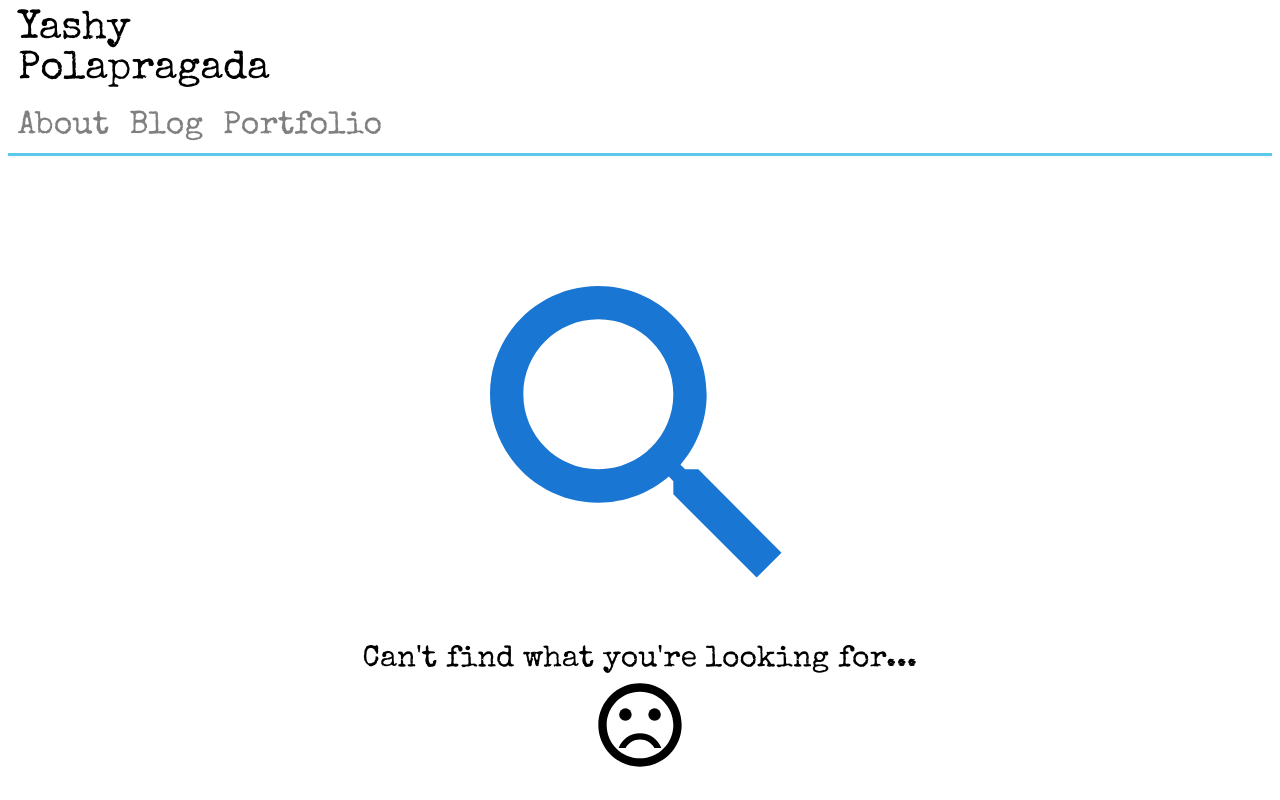
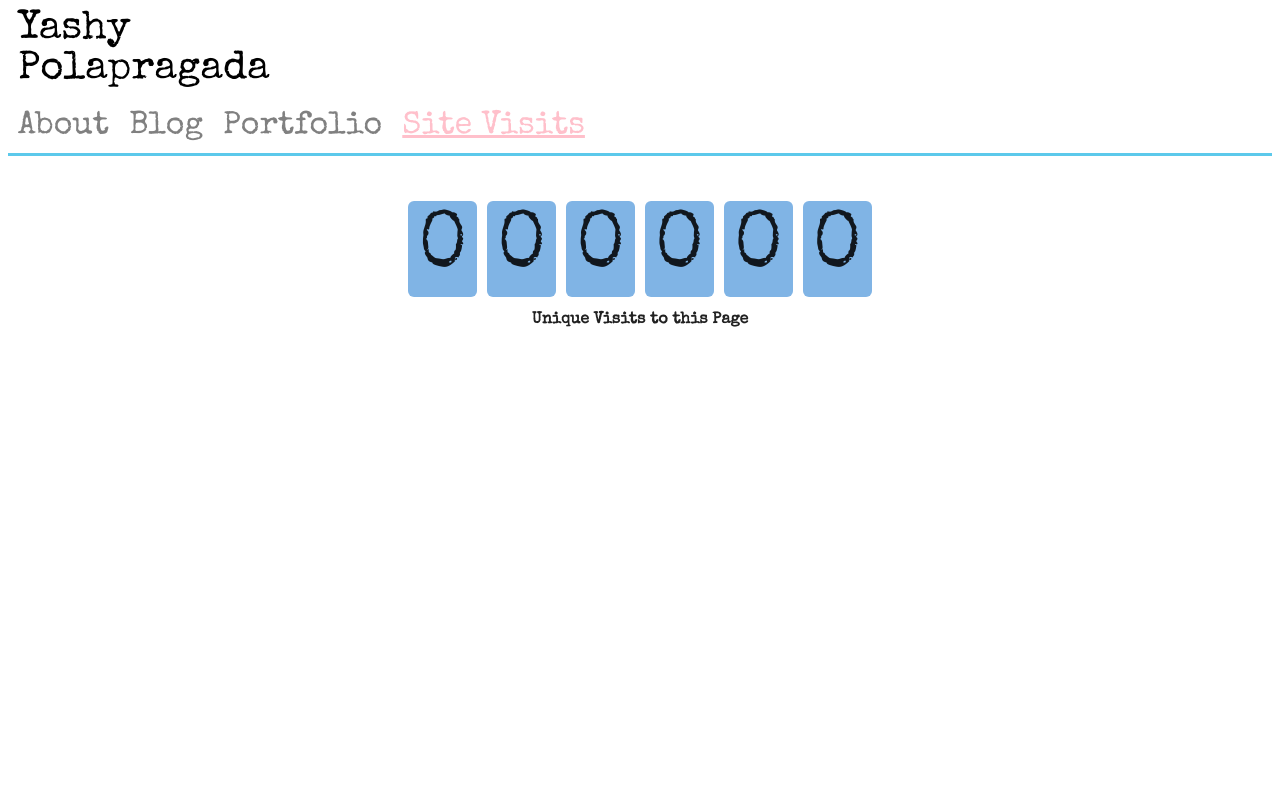
Before and after one commit to yashpola/yashpola, a React (Create React App) app in the folder yashy/: page /sitevisits in a window 1280 px wide. Built offline with nearby package versions, Linux system fonts and the light colour scheme; no server answers.

Commit message:
integrate count api

```diff
--- a/yashy/src/Components/AboutPage/IntroSection.jsx
+++ b/yashy/src/Components/AboutPage/IntroSection.jsx
@@ -91,15 +91,6 @@ export default function IntroSection() {
             </a>
           </Stack>
         </Paper>
-        <h6
-          style={{
-            fontWeight: "bold",
-            color: "red",
-            float: "right",
-          }}
-        >
-          Site Visits:
-        </h6>
       </Paper>
     </>
   );
--- a/yashy/src/Components/Universal/NavBar.jsx
+++ b/yashy/src/Components/Universal/NavBar.jsx
@@ -1,13 +1,12 @@
 import { Routes, Route, NavLink } from "react-router-dom";
-import ReactGA from "react-ga";
 import AboutPage from "../AboutPage/AboutPage";
 import DefaultBlogPage from "../BlogPage/DefaultBlogPage";
 import PortfolioPage from "../PortfolioPage/PortfolioPage";
+import SiteVisits from "./SiteVisits";
 import NoPage from "./NoPage";
 import { Stack } from "@mui/material";
 
 export default function NavBar() {
-  ReactGA.pageview("/");
   return (
     <>
       <div className="navbar">
@@ -48,12 +47,24 @@ export default function NavBar() {
               Portfolio
             </NavLink>
           </div>
+          <div className="nav-item" style={{ margin: "10px" }}>
+            <NavLink
+              to="/sitevisits"
+              style={({ isActive }) => ({
+                textDecoration: isActive ? "underline" : "none",
+                color: isActive ? "pink" : "grey",
+              })}
+            >
+              Site Visits
+            </NavLink>
+          </div>
         </Stack>
       </div>
       <Routes>
         <Route exact path="/" element={<AboutPage />} />
         <Route exact path="/blog" element={<DefaultBlogPage />} />
         <Route exact path="/portfolio" element={<PortfolioPage />} />
+        <Route exact path="/sitevisits" element={<SiteVisits />} />
         <Route exact path="*" element={<NoPage />} />
       </Routes>
     </>
--- /dev/null
+++ b/yashy/src/Components/Universal/SiteVisits.jsx
@@ -0,0 +1,53 @@
+import { Card } from "@mui/material";
+
+export default function SiteVisits() {
+  const KEY = crypto.randomUUID();
+  const NAMESPACE = "yashwit.com";
+  const COUNT_URL = `https://api.countapi.xyz`;
+
+  const counter = document.querySelectorAll("span");
+
+  const getCount = async () => {
+    const response = await fetch(`${COUNT_URL}/get/${NAMESPACE}/${KEY}`);
+    const data = await response.json();
+    setValue(data.value);
+  };
+
+  const incrementCount = async () => {
+    const response = await fetch(`${COUNT_URL}/hit/${NAMESPACE}/${KEY}`);
+    const data = await response.json();
+    setValue(data.value);
+  };
+
+  const setValue = (num) => {
+    var str = num.toString().padStart(6, "0");
+    for (let index = 0; index < str.length; index++) {
+      const element = str[index];
+      counter[index].innerHTML = element;
+    }
+  };
+
+  if (localStorage.getItem("hasVisited") == null) {
+    incrementCount()
+      .then(() => {
+        localStorage.setItem("hasVisited", "true");
+      })
+      .catch((err) => console.log(err));
+  } else {
+    getCount().catch((err) => console.log(err));
+  }
+
+  return (
+    <Card sx={{ marginTop: 5 }} elevation={0}>
+      <div class="counter">
+        <span>0</span>
+        <span>0</span>
+        <span>0</span>
+        <span>0</span>
+        <span>0</span>
+        <span>0</span>
+      </div>
+      <div class="message">Unique Visits to this Page</div>
+    </Card>
+  );
+}
--- a/yashy/src/Styles.css
+++ b/yashy/src/Styles.css
@@ -24,3 +24,23 @@ body {
   cursor: pointer;
   font-size: 2rem;
 }
+
+span {
+  display: inline-block;
+  padding: 10px 10px 6px;
+  border-radius: 6px;
+  background: #80b4e5;
+  margin: 5px 5px;
+  font-size: 5rem;
+}
+.counter {
+  display: flex;
+  justify-content: center;
+  flex-wrap: wrap;
+}
+.message {
+  color: "black";
+  font-weight: bold;
+  text-align: center;
+  margin-top: 10px;
+}
```
Also changed, not shown: yashy/src/myGa.js (deleted, +0 -11 lines).
